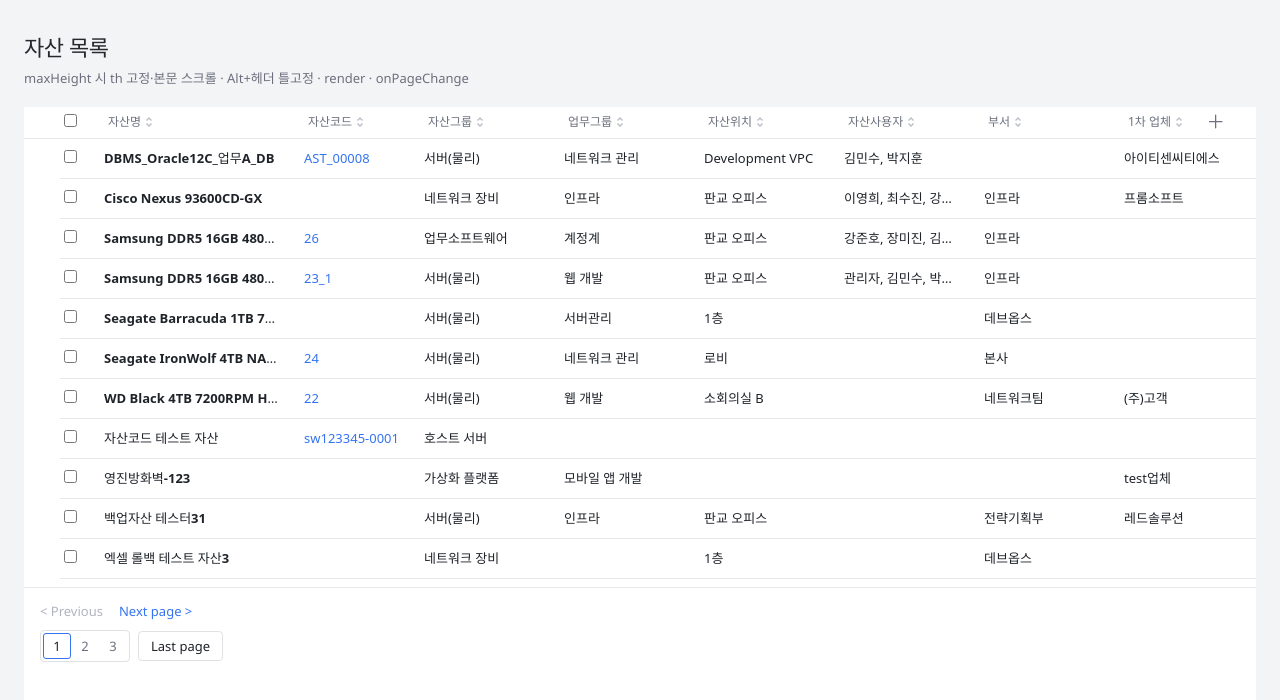
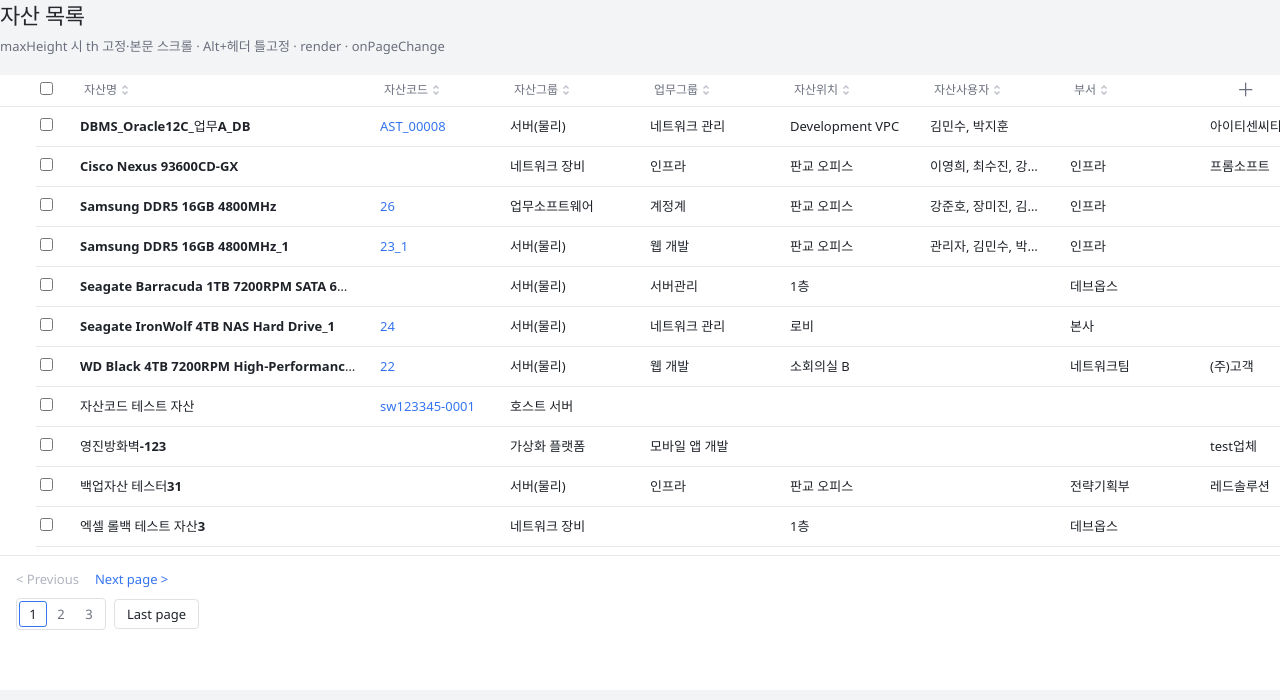
Before and after one commit to bavuchoko/edge-table, a React (Vite) app: page / in a window 1280 px wide. Shown: the top 700 px of the page. Built offline with nearby package versions, Linux system fonts and the light colour scheme.

Commit message:
[update] 칼럼 넓이 수정

```diff
--- a/src/App.css
+++ b/src/App.css
@@ -1,7 +1,6 @@
 .app {
-  width: min(1280px, 100%);
+  width: 100%;
   margin: 0 auto;
-  padding: 32px 24px 48px;
 }
 
 .app__header {
--- /dev/null
+++ b/src/columnWidth.ts
@@ -0,0 +1,131 @@
+import type { CSSProperties } from 'react'
+import type { ColumnDef } from './types'
+
+/** 모든 칼럼 공통 폭 범위 */
+export const COLUMN_MIN_WIDTH = 130
+export const COLUMN_MAX_WIDTH = 500
+export const ADD_COLUMN_WIDTH = 72
+
+/** 고정 폭이 지정된 칼럼인지 */
+export function hasFixedWidth(width?: number): width is number {
+  return width != null && Number.isFinite(width) && width > 0
+}
+
+/** 지정 폭을 130~500 안으로 clamp */
+export function clampColumnWidth(width: number): number {
+  return Math.min(COLUMN_MAX_WIDTH, Math.max(COLUMN_MIN_WIDTH, Math.round(width)))
+}
+
+/** flex 칼럼의 하한 — ColumnDef.minWidth 또는 기본 130, 범위는 130~500 */
+export function resolveFlexMinWidth(minWidth?: number): number {
+  if (minWidth == null || !Number.isFinite(minWidth) || minWidth <= 0) {
+    return COLUMN_MIN_WIDTH
+  }
+  return clampColumnWidth(minWidth)
+}
+
+/** th/td에 적용할 고정 폭 스타일 (항상 130~500) */
+export function columnSizeStyle(width: number): CSSProperties {
+  const fixed = clampColumnWidth(width)
+  return {
+    width: fixed,
+    minWidth: fixed,
+    maxWidth: fixed,
+  }
+}
+
+export type TableLayoutMetrics = {
+  columns: ColumnDef[]
+  /** + 앞 spacer 폭(px). 칼럼이 뷰보다 넓으면 0 */
+  gapWidth: number
+  /** 테이블 전체 폭(px) = chrome + data + gap */
+  tableWidth: number
+}
+
+/**
+ * 칼럼/gap/테이블 폭을 px로 확정.
+ * gap에 width:100%를 쓰면 min-width:max-content와 맞물려 무한 확장되므로 사용하지 않는다.
+ */
+export function resolveTableLayout(args: {
+  columns: ColumnDef[]
+  viewportWidth: number
+  chromeWidth: number
+}): TableLayoutMetrics {
+  const { columns, chromeWidth } = args
+  const viewportWidth = Math.max(0, args.viewportWidth)
+
+  type FlexSlot = { index: number; min: number }
+  const flexSlots: FlexSlot[] = []
+  let fixedSum = 0
+
+  columns.forEach((col, index) => {
+    if (hasFixedWidth(col.width)) {
+      fixedSum += clampColumnWidth(col.width)
+    } else {
+      flexSlots.push({ index, min: resolveFlexMinWidth(col.minWidth) })
+    }
+  })
+
+  const widths = new Map<number, number>()
+
+  if (flexSlots.length === 0) {
+    columns.forEach((col, index) => {
+      if (hasFixedWidth(col.width)) {
+        widths.set(index, clampColumnWidth(col.width))
+      }
+    })
+  } else {
+    const available = Math.max(0, viewportWidth - chromeWidth - fixedSum)
+    const minSum = flexSlots.reduce((sum, slot) => sum + slot.min, 0)
+
+    flexSlots.forEach((slot) => widths.set(slot.index, slot.min))
+
+    let rest = Math.max(0, available - minSum)
+    while (rest > 0.5) {
+      const growers = flexSlots.filter((slot) => (widths.get(slot.index) ?? 0) < COLUMN_MAX_WIDTH)
+      if (growers.length === 0) break
+
+      const share = rest / growers.length
+      let used = 0
+      for (const slot of growers) {
+        const current = widths.get(slot.index) ?? slot.min
+        const room = COLUMN_MAX_WIDTH - current
+        const add = Math.min(room, share)
+        widths.set(slot.index, current + add)
+        used += add
+      }
+      if (used < 0.5) break
+      rest -= used
+    }
+  }
+
+  const layoutColumns = columns.map((col, index) => {
+    if (hasFixedWidth(col.width)) {
+      return { ...col, width: clampColumnWidth(col.width) }
+    }
+    const resolved = widths.get(index)
+    return { ...col, width: Math.round(resolved ?? COLUMN_MIN_WIDTH) }
+  })
+
+  const dataSum = layoutColumns.reduce((sum, col) => sum + (col.width ?? 0), 0)
+  const contentWidth = chromeWidth + dataSum
+  // 뷰가 더 넓을 때만 gap으로 채움. % 폭 금지.
+  const gapWidth =
+    viewportWidth > 0 ? Math.max(0, Math.floor(viewportWidth - contentWidth)) : 0
+  const tableWidth = contentWidth + gapWidth
+
+  return {
+    columns: layoutColumns,
+    gapWidth,
+    tableWidth: Math.max(tableWidth, contentWidth),
+  }
+}
+
+/** @deprecated resolveTableLayout 사용 */
+export function resolveLayoutColumns(args: {
+  columns: ColumnDef[]
+  viewportWidth: number
+  chromeWidth: number
+}): ColumnDef[] {
+  return resolveTableLayout(args).columns
+}
--- a/src/components/EdgeTable/ColumnHeader.tsx
+++ b/src/components/EdgeTable/ColumnHeader.tsx
@@ -1,6 +1,7 @@
 import { useSortable } from '@dnd-kit/sortable'
 import { CSS } from '@dnd-kit/utilities'
 import type { CSSProperties, MouseEvent } from 'react'
+import { COLUMN_MIN_WIDTH, columnSizeStyle } from '../../columnWidth'
 import type { ColumnDef, ColumnKey } from '../../types'
 import { DragHandleIcon, SortIcon, TrashIcon, type SortDirection } from './icons'
 
@@ -42,9 +43,7 @@ export function ColumnHeader({
     transform: CSS.Transform.toString(transform),
     transition,
     opacity: isDragging ? 0.55 : undefined,
-    width: column.width,
-    minWidth: column.width,
-    maxWidth: column.width,
+    ...columnSizeStyle(column.width ?? COLUMN_MIN_WIDTH),
     ...stickyStyle,
     zIndex: isDragging ? 6 : stickyStyle?.zIndex,
     position: stickyStyle?.position ?? 'relative',
--- a/src/components/EdgeTable/EdgeTable.css
+++ b/src/components/EdgeTable/EdgeTable.css
@@ -48,8 +48,7 @@
 }
 
 .edge-table {
-  width: max-content;
-  min-width: 100%;
+  /* 폭은 JS(resolveTableLayout)가 px로 지정 — %/max-content 쓰면 무한 확장됨 */
   border-collapse: separate;
   border-spacing: 0;
   table-layout: fixed;
@@ -194,11 +193,19 @@
   z-index: 4;
 }
 
+/* gap 폭은 inline px (width:100% 금지 — 테이블 무한 확장 원인) */
+.edge-table th.edge-table__th--gap,
+.edge-table td.edge-table__td--gap {
+  padding: 0;
+  border-bottom: 1px solid #e7e8eb;
+}
+
 /* YouTrack: 본문 +열은 투명(데이터 비침). 헤더 +는 흰 배경으로 기본에 th 가림 */
 .edge-table th.edge-table__th--add,
 .edge-table td.edge-table__td--add {
   width: 72px;
   min-width: 72px;
+  max-width: 72px;
   padding: 0 20px 0 12px;
   position: sticky;
   right: 0;
@@ -435,6 +442,14 @@
   background: transparent;
 }
 
+.edge-table tbody tr:hover > .edge-table__td--gap {
+  background: #f5f9ff;
+}
+
+.edge-table tbody tr.is-selected > .edge-table__td--gap {
+  background: #ebf3ff;
+}
+
 /* react_grid 틀 고정 — Alt+th 클릭 */
 .edge-table__th.is-frozen,
 .edge-table__td.is-frozen {
@@ -501,7 +516,7 @@
   position: relative;
   display: inline-flex;
   align-items: center;
-  justify-content: center;
+  justify-content: flex-end;
   width: 100%;
   pointer-events: auto;
 }
--- a/src/components/EdgeTable/EdgeTable.tsx
+++ b/src/components/EdgeTable/EdgeTable.tsx
@@ -17,6 +17,14 @@ import {
 } from '@dnd-kit/sortable'
 import { useVirtualizer } from '@tanstack/react-virtual'
 import { useEffect, useMemo, useRef, useState, type CSSProperties } from 'react'
+import {
+  ADD_COLUMN_WIDTH,
+  COLUMN_MIN_WIDTH,
+  clampColumnWidth,
+  columnSizeStyle,
+  hasFixedWidth,
+  resolveTableLayout,
+} from '../../columnWidth'
 import { getCellValue as defaultGetCellValue } from '../../getCellValue'
 import { applyHeaderState, toHeaderState } from '../../headerState'
 import type { ColumnDef, ColumnKey, HeaderState, PageResponse, Pageable } from '../../types'
@@ -26,6 +34,7 @@ import {
   computeDataColumnLeftOffsets,
   getFreezeStickyStyle,
   resolveFreezeUntilIndex,
+  stickyBaseLeft,
 } from './freezeColumns'
 import { SortIcon, StarIcon, type SortDirection } from './icons'
 import { Pagination } from './Pagination'
@@ -129,6 +138,17 @@ export function EdgeTable<T>({
   const isHeightCapped = maxHeight != null && maxHeight > 0
   const fallbackVisibleKeys = defaultVisibleKeys ?? catalog.map((col) => col.key)
   const scrollRef = useRef<HTMLDivElement>(null)
+  const [viewportWidth, setViewportWidth] = useState(0)
+
+  useEffect(() => {
+    const el = scrollRef.current
+    if (!el) return
+    const update = () => setViewportWidth(el.clientWidth)
+    update()
+    const ro = new ResizeObserver(update)
+    ro.observe(el)
+    return () => ro.disconnect()
+  }, [])
 
   const [visibleColumnKeys, setVisibleColumnKeys] = useState<ColumnKey[]>(() =>
     applyHeaderState({
@@ -190,8 +210,15 @@ export function EdgeTable<T>({
   const columnMap = useMemo(() => {
     return new Map(
       catalog.map((col) => {
-        const width = columnWidths[col.key] ?? col.width
-        return [col.key, { ...col, width }] as const
+        const saved = columnWidths[col.key]
+        if (hasFixedWidth(saved)) {
+          return [col.key, { ...col, width: clampColumnWidth(saved) }] as const
+        }
+        if (hasFixedWidth(col.width)) {
+          return [col.key, { ...col, width: clampColumnWidth(col.width) }] as const
+        }
+        const { width: _w, ...rest } = col
+        return [col.key, rest] as const
       }),
     )
   }, [catalog, columnWidths])
@@ -200,9 +227,33 @@ export function EdgeTable<T>({
     .map((key) => columnMap.get(key))
     .filter((col): col is NonNullable<typeof col> => Boolean(col))
 
+  /** gap % 폭은 테이블을 무한 확장시키므로 px로 확정 */
+  const { columns: layoutColumns, gapWidth, tableWidth } = useMemo(
+    () =>
+      resolveTableLayout({
+        columns: visibleColumns,
+        viewportWidth,
+        chromeWidth: stickyBaseLeft(showStar) + ADD_COLUMN_WIDTH,
+      }),
+    [visibleColumns, viewportWidth, showStar],
+  )
+
+  const gapStyle: CSSProperties = {
+    width: gapWidth,
+    minWidth: gapWidth,
+    maxWidth: gapWidth,
+    padding: 0,
+  }
+
   const availableColumns = catalog
     .filter((col) => !visibleColumnKeys.includes(col.key))
-    .map((col) => ({ ...col, width: columnWidths[col.key] ?? col.width }))
+    .map((col) => {
+      const saved = columnWidths[col.key]
+      if (hasFixedWidth(saved)) return { ...col, width: clampColumnWidth(saved) }
+      if (hasFixedWidth(col.width)) return { ...col, width: clampColumnWidth(col.width) }
+      const { width: _w, ...rest } = col
+      return rest
+    })
 
   const freezeUntilIndex = resolveFreezeUntilIndex(freezeUntilKey, visibleColumnKeys)
 
@@ -213,8 +264,8 @@ export function EdgeTable<T>({
   }, [freezeUntilKey, freezeUntilIndex])
 
   const freezeLeftOffsets = useMemo(
-    () => computeDataColumnLeftOffsets(visibleColumns, showStar),
-    [visibleColumns, showStar],
+    () => computeDataColumnLeftOffsets(layoutColumns, showStar),
+    [layoutColumns, showStar],
   )
 
   const handleFreezeColumn = (columnKey: ColumnKey) => {
@@ -242,8 +293,8 @@ export function EdgeTable<T>({
   )
 
   const virtualOverscan = useMemo(
-    () => computeVirtualOverscan(visibleColumns.length),
-    [visibleColumns.length],
+    () => computeVirtualOverscan(layoutColumns.length),
+    [layoutColumns.length],
   )
 
   // eslint-disable-next-line react-hooks/incompatible-library -- tanstack virtual (same as react_grid)
@@ -268,7 +319,8 @@ export function EdgeTable<T>({
     virtualItems.length > 0
       ? rowVirtualizer.getTotalSize() - virtualItems[virtualItems.length - 1]!.end
       : 0
-  const colSpan = (showStar ? 1 : 0) + 1 + visibleColumns.length + 1
+  /* star? + check + data + gap + add — gap이 500 상한 후 남은 폭 흡수 */
+  const colSpan = (showStar ? 1 : 0) + 1 + layoutColumns.length + 2
 
   const emitPageable = (next: Pageable) => {
     onPageChange?.(next)
@@ -410,7 +462,10 @@ export function EdgeTable<T>({
               : undefined
           }
         >
-          <table className="edge-table">
+          <table
+            className="edge-table"
+            style={{ width: tableWidth, minWidth: tableWidth, maxWidth: tableWidth }}
+          >
             <thead>
               <tr>
                 {showStar ? (
@@ -429,7 +484,7 @@ export function EdgeTable<T>({
                 </th>
 
                 <SortableContext items={visibleColumnKeys} strategy={horizontalListSortingStrategy}>
-                  {visibleColumns.map((column, dataColIndex) => {
+                  {layoutColumns.map((column, dataColIndex) => {
                     const stickyStyle = getFreezeStickyStyle({
                       dataColIndex,
                       freezeUntilIndex,
@@ -452,6 +507,8 @@ export function EdgeTable<T>({
                     )
                   })}
                 </SortableContext>
+
+                <th className="edge-table__th edge-table__th--gap" style={gapStyle} aria-hidden />
 
                 <th className="edge-table__th edge-table__th--add" scope="col">
                   <AddColumnMenu
@@ -507,13 +564,14 @@ export function EdgeTable<T>({
                         aria-label={`${rowLabel} 선택`}
                       />
                     </td>
-                    {visibleColumns.map((column, dataColIndex) => {
+                    {layoutColumns.map((column, dataColIndex) => {
                       const stickyStyle = getFreezeStickyStyle({
                         dataColIndex,
                         freezeUntilIndex,
                         leftOffsets: freezeLeftOffsets,
                         isHeader: false,
                       })
+                      const colWidth = column.width ?? COLUMN_MIN_WIDTH
                       return (
                         <td
                           key={column.key}
@@ -521,9 +579,7 @@ export function EdgeTable<T>({
                             freezeUntilIndex === dataColIndex ? ' is-freeze-edge' : ''
                           }`}
                           style={{
-                            width: column.width,
-                            minWidth: column.width,
-                            maxWidth: column.width,
+                            ...columnSizeStyle(colWidth),
                             ...stickyStyle,
                           }}
                         >
@@ -531,6 +587,7 @@ export function EdgeTable<T>({
                         </td>
                       )
                     })}
+                    <td className="edge-table__td edge-table__td--gap" style={gapStyle} aria-hidden />
                     <td className="edge-table__td edge-table__td--add" />
                   </tr>
                 )
--- a/src/components/EdgeTable/freezeColumns.ts
+++ b/src/components/EdgeTable/freezeColumns.ts
@@ -21,7 +21,9 @@ export function computeDataColumnLeftOffsets(
   let acc = stickyBaseLeft(showStar)
   for (let i = 0; i < columns.length; i++) {
     offsets[i] = acc
-    acc += columns[i]?.width ?? 0
+    const w = columns[i]?.width
+    // flex 칼럼은 sticky 합산용 추정폭(범위 중간)
+    acc += w != null && w > 0 ? w : 500
   }
   return offsets
 }
--- a/src/data/dummydata.ts
+++ b/src/data/dummydata.ts
@@ -81,7 +81,7 @@ export type AssetPageResponse = PageResponse<Asset> & {
 
 /** 데모용 헤더(칼럼) 정의 */
 export const ALL_COLUMNS: ColumnDef[] = [
-  { key: 'assetName', label: '자산명', type: 'text', width: 200 },
+  { key: 'assetName', label: '자산명', type: 'text', minWidth: 300 },
   { key: 'assetCode', label: '자산코드', type: 'text', width: 120 },
   { key: 'groupName', label: '자산그룹', type: 'text', width: 140 },
   { key: 'taskName', label: '업무그룹', type: 'text', width: 140 },
--- a/src/headerState.ts
+++ b/src/headerState.ts
@@ -1,3 +1,4 @@
+import { clampColumnWidth, hasFixedWidth } from './columnWidth'
 import type { ColumnDef, ColumnKey, HeaderState } from './types'
 
 /** SIMMS 구형 헤더 저장 포맷 (`initHeaderOrders`가 읽던 형태) */
@@ -9,12 +10,25 @@ export type LegacyHeaderSetting = {
 
 export type AppliedHeaderState = {
   visibleKeys: ColumnKey[]
+  /** 고정 폭만 담김 (미지정 칼럼은 키 없음) */
   columnWidths: Record<string, number>
   columns: ColumnDef[]
 }
 
 function widthMapFromColumns(columns: ColumnDef[]): Record<string, number> {
-  return Object.fromEntries(columns.map((col) => [col.key, col.width]))
+  const out: Record<string, number> = {}
+  for (const col of columns) {
+    if (hasFixedWidth(col.width)) out[col.key] = clampColumnWidth(col.width)
+  }
+  return out
+}
+
+function withResolvedWidth(col: ColumnDef, widths: Record<string, number>): ColumnDef {
+  const w = widths[col.key]
+  if (hasFixedWidth(w)) return { ...col, width: clampColumnWidth(w) }
+  if (hasFixedWidth(col.width)) return { ...col, width: clampColumnWidth(col.width) }
+  const { width: _omit, ...rest } = col
+  return rest
 }
 
 /**
@@ -37,10 +51,7 @@ export function applyHeaderState(args: {
     return {
       visibleKeys: fallbackVisibleKeys.filter((key) => byKey.has(key)),
       columnWidths: widths,
-      columns: columns.map((col) => ({
-        ...col,
-        width: widths[col.key] ?? col.width,
-      })),
+      columns: columns.map((col) => withResolvedWidth(col, widths)),
     }
   }
 
@@ -51,8 +62,8 @@ export function applyHeaderState(args: {
     const col = byKey.get(item.key)
     if (!col) continue
     used.add(item.key)
-    if (item.width != null && item.width > 0) {
-      widths[item.key] = Math.round(item.width)
+    if (hasFixedWidth(item.width)) {
+      widths[item.key] = clampColumnWidth(item.width)
     }
     if (item.visible) visibleKeys.push(item.key)
   }
@@ -70,10 +81,7 @@ export function applyHeaderState(args: {
   return {
     visibleKeys,
     columnWidths: widths,
-    columns: columns.map((col) => ({
-      ...col,
-      width: widths[col.key] ?? col.width,
-    })),
+    columns: columns.map((col) => withResolvedWidth(col, widths)),
   }
 }
 
@@ -86,33 +94,30 @@ export function toHeaderState(
   const columnMap = new Map(columns.map((col) => [col.key, col] as const))
   const visibleSet = new Set(visibleKeys)
 
-  const resolveWidth = (key: string, fallback: number) => {
+  const resolveWidth = (key: string, fallback?: number): number | undefined => {
     const w = columnWidths?.[key]
-    if (w != null && w > 0) return Math.round(w)
-    return fallback
+    if (hasFixedWidth(w)) return clampColumnWidth(w)
+    if (hasFixedWidth(fallback)) return clampColumnWidth(fallback)
+    return undefined
+  }
+
+  const toItem = (col: ColumnDef, visible: boolean): HeaderState => {
+    const width = resolveWidth(col.key, col.width)
+    return {
+      key: col.key,
+      label: col.label,
+      visible,
+      ...(width != null ? { width } : {}),
+    }
   }
 
   const visible = visibleKeys.flatMap((key) => {
     const col = columnMap.get(key)
     if (!col) return []
-    return [
-      {
-        key: col.key,
-        label: col.label,
-        visible: true,
-        width: resolveWidth(col.key, col.width),
-      },
-    ]
+    return [toItem(col, true)]
   })
 
-  const hidden = columns
-    .filter((col) => !visibleSet.has(col.key))
-    .map((col) => ({
-      key: col.key,
-      label: col.label,
-      visible: false,
-      width: resolveWidth(col.key, col.width),
-    }))
+  const hidden = columns.filter((col) => !visibleSet.has(col.key)).map((col) => toItem(col, false))
 
   return [...visible, ...hidden]
 }
@@ -149,12 +154,17 @@ export function normalizeHeaderSetting(
     const col = columns.find((item) => item.key === key)
     if (!col) return []
     const width = widths[key]
+    const resolved = hasFixedWidth(width)
+      ? clampColumnWidth(width)
+      : hasFixedWidth(col.width)
+        ? clampColumnWidth(col.width)
+        : undefined
     return [
       {
         key: col.key,
         label: col.label,
         visible: !excluded.has(key),
-        ...(width != null && width > 0 ? { width: Math.round(width) } : { width: col.width }),
+        ...(resolved != null ? { width: resolved } : {}),
       },
     ]
   })
@@ -163,11 +173,16 @@ export function normalizeHeaderSetting(
     .filter((col) => !orderSet.has(col.key))
     .map((col) => {
       const width = widths[col.key]
+      const resolved = hasFixedWidth(width)
+        ? clampColumnWidth(width)
+        : hasFixedWidth(col.width)
+          ? clampColumnWidth(col.width)
+          : undefined
       return {
         key: col.key,
         label: col.label,
         visible: !excluded.has(col.key),
-        ...(width != null && width > 0 ? { width: Math.round(width) } : { width: col.width }),
+        ...(resolved != null ? { width: resolved } : {}),
       }
     })
 
```
Also changed, not shown: src/index.ts (+12 -0 lines), src/types.ts (+7 -1 lines).
